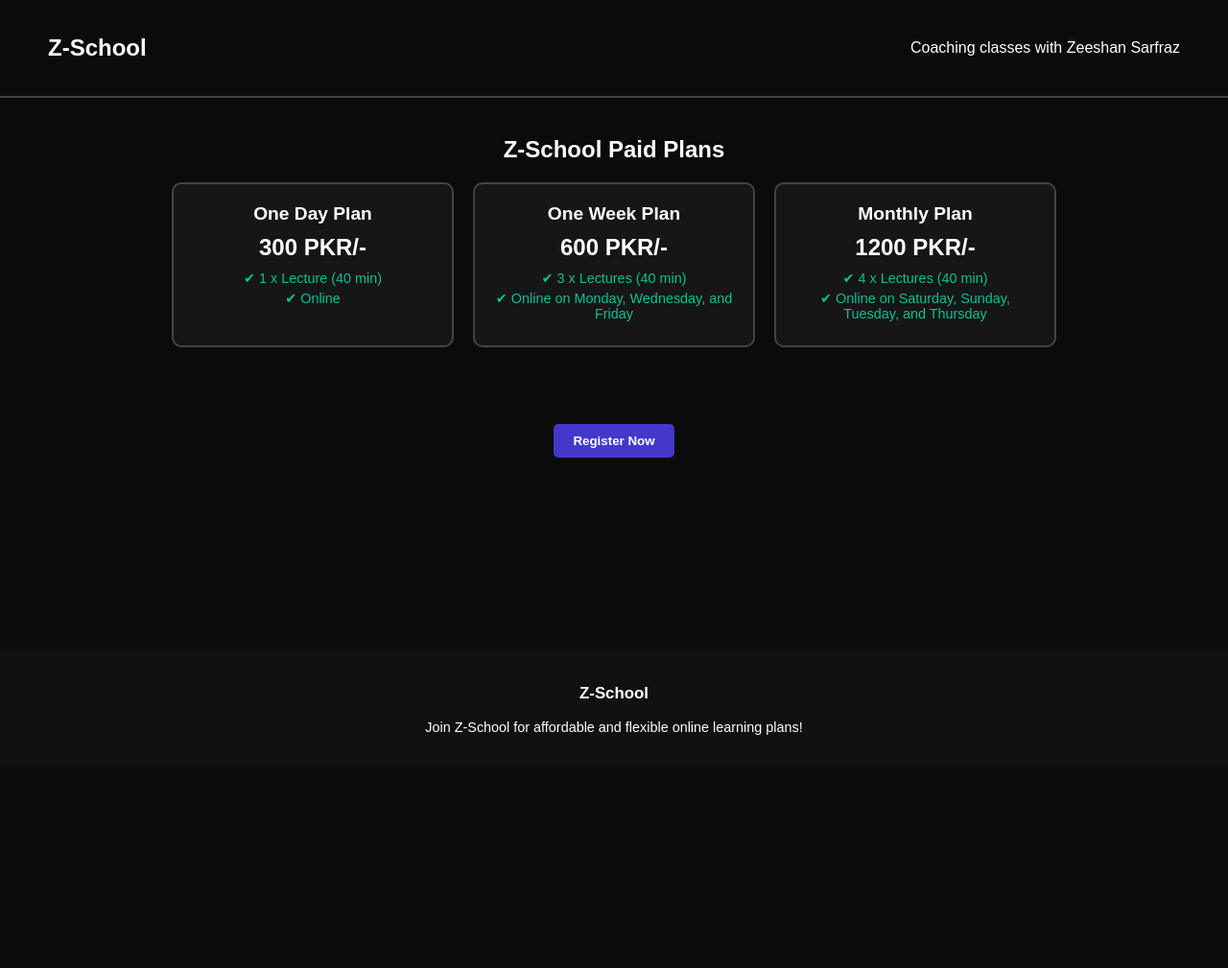
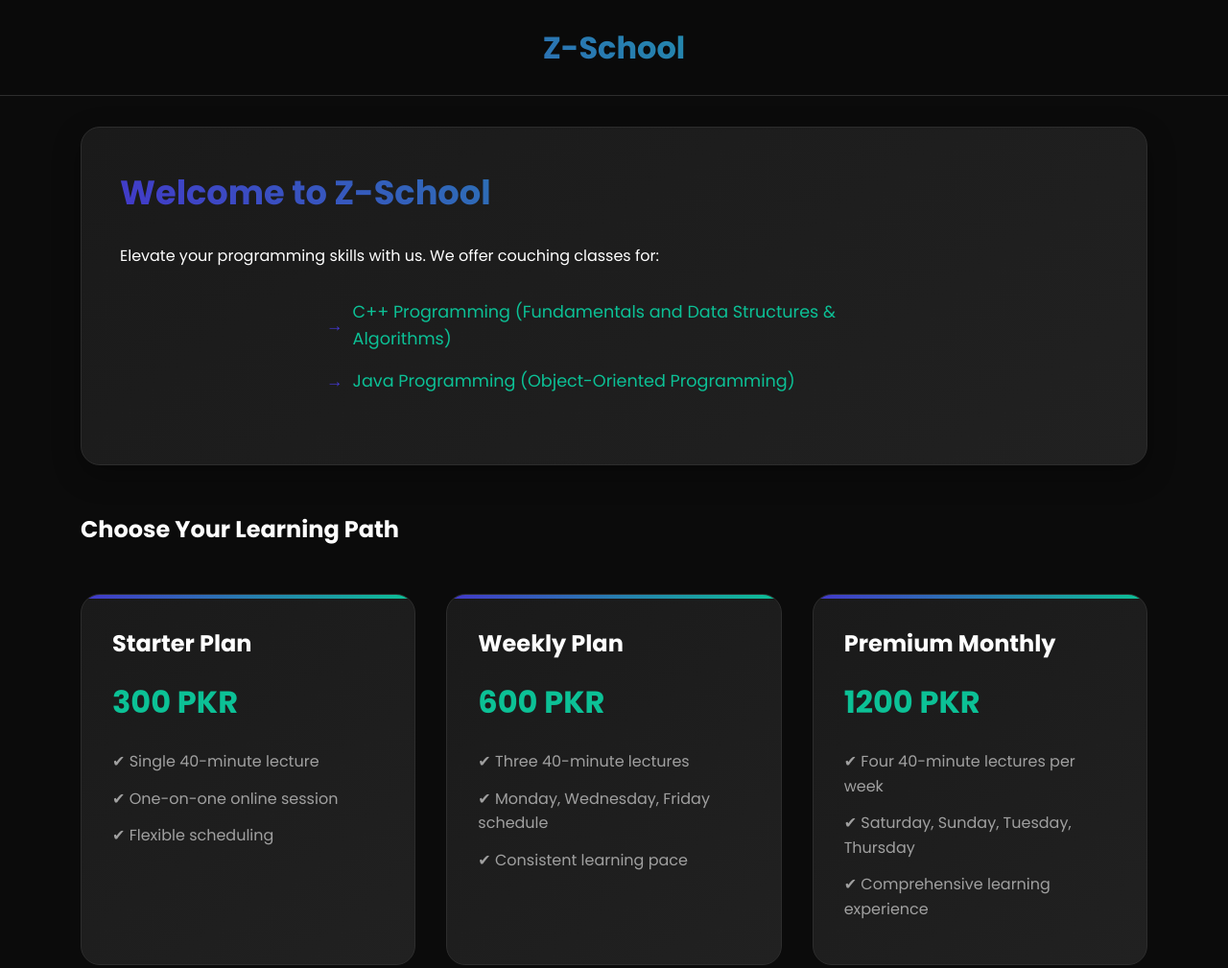
Before and after one commit to xeeshan-zs/zschool, a website: page index.html in a window 1280 px wide. Shown: the top 1009 px of the page at 96% size. Before the commit the page ends 800 px from the top, so only its background shows below. Drawn offline with Linux system fonts and the light colour scheme.

Commit message:
look maxing

```diff
--- a/index.html
+++ b/index.html
@@ -3,156 +3,225 @@
 <head>
     <meta charset="UTF-8">
     <meta name="viewport" content="width=device-width, initial-scale=1.0">
-                            <title>Z-School</title>
+    <title>Z-School - Professional Programming Education</title>
+    <link href="https://fonts.googleapis.com/css2?family=Poppins:wght@300;400;500;600;700&display=swap" rel="stylesheet">
     <style>
+        :root {
+            --primary-color: #4338ca;
+            --accent-color: #0cc196;
+            --bg-dark: #0b0b0b;
+            --bg-light: #161616;
+            --text-light: #ffffff;
+            --border-color: #2d2d2d;
+        }
+
+        * {
+            margin: 0;
+            padding: 0;
+            box-sizing: border-box;
+        }
+
         body {
             display: flex;
             flex-direction: column;
             min-height: 100vh;
-                                    background-color: #0b0b0b;
-                                    color: white;
-                                    font-family: Arial, sans-serif;
+            background-color: var(--bg-dark);
+            color: var(--text-light);
+            font-family: 'Poppins', sans-serif;
+            line-height: 1.6;
+        }
+
+        .header {
+            padding: 1.5rem 5%;
+            background-color: rgba(11, 11, 11, 0.95);
+            backdrop-filter: blur(10px);
+            border-bottom: 1px solid var(--border-color);
+            position: sticky;
+            top: 0;
+            z-index: 1000;
+        }
+
+        .header h1 {
+            font-size: 2rem;
+            font-weight: 700;
+            background: linear-gradient(45deg, var(--primary-color), var(--accent-color));
+            -webkit-background-clip: text;
+            color: transparent;
             text-align: center;
-                                    margin: 0;
-                                    padding: 0;
         }
-                                .header {
-                                    display: flex;
-                                    justify-content: space-between;
-                                    align-items: center;
-                                    padding: 20px 50px;
-                                    background-color: #0b0b0b;
-                                    border-bottom: 2px solid #444;
-                                }
-                                .header h1 {
-                                    font-size: 1.5em;
-                                }
-                                .header a {
-                                    color: white;
-                                    font-size: 1em;
-                                }
+
         .container {
             flex: 1;
-                                    width: 80%;
-                                    margin: auto;
-                                    padding: 20px;
+            width: 90%;
+            max-width: 1200px;
+            margin: 2rem auto;
+            padding: 0 20px;
         }
+
+        .intro-section {
+            background: linear-gradient(145deg, #1a1a1a, #212121);
+            border-radius: 20px;
+            padding: 2.5rem;
+            margin-bottom: 3rem;
+            border: 1px solid var(--border-color);
+            box-shadow: 0 10px 30px rgba(0, 0, 0, 0.3);
+        }
+
+        .intro-section h2 {
+            font-size: 2.2rem;
+            margin-bottom: 1.5rem;
+            background: linear-gradient(45deg, var(--primary-color), var(--accent-color));
+            -webkit-background-clip: text;
+            color: transparent;
+        }
+
+        .courses {
+            max-width: 600px;
+            margin: 1.5rem auto;
+        }
+
+        .courses p {
+            color: var(--accent-color);
+            font-size: 1.1rem;
+            padding: 0.5rem 0;
+            display: flex;
+            align-items: center;
+        }
+
+        .courses p::before {
+            content: "→";
+            margin-right: 10px;
+            color: var(--primary-color);
+        }
+
         .plans {
-                                    display: flex;
-                                    justify-content: center;
-                                    gap: 20px;
-                                    margin-bottom: 30px;
-                                    flex-wrap: wrap;
+            display: grid;
+            grid-template-columns: repeat(auto-fit, minmax(280px, 1fr));
+            gap: 2rem;
+            margin: 3rem 0;
         }
+
         .plan {
-                                    background-color: #161616;
-                                    border: 2px solid #444;
-                                    padding: 20px;
-                                    width: 250px;
-                                    border-radius: 10px;
-                                    text-align: center;
-                                    margin-bottom: 20px;
+            background: linear-gradient(145deg, #1a1a1a, #212121);
+            border: 1px solid var(--border-color);
+            padding: 2rem;
+            border-radius: 20px;
+            transition: transform 0.3s ease, box-shadow 0.3s ease;
+            position: relative;
+            overflow: hidden;
         }
+
+        .plan:hover {
+            transform: translateY(-5px);
+            box-shadow: 0 10px 30px rgba(67, 56, 202, 0.1);
+        }
+
+        .plan::before {
+            content: '';
+            position: absolute;
+            top: 0;
+            left: 0;
+            right: 0;
+            height: 4px;
+            background: linear-gradient(90deg, var(--primary-color), var(--accent-color));
+        }
+
         .plan h3 {
-                                    margin: 0;
-                                    font-size: 1.2em;
+            font-size: 1.5rem;
+            margin-bottom: 1rem;
+            color: var(--text-light);
         }
+
         .plan h2 {
-                                    margin: 10px 0;
-                                    font-size: 1.5em;
-                                    font-weight: bold;
+            font-size: 2rem;
+            color: var(--accent-color);
+            margin-bottom: 1.5rem;
         }
+
         .plan p {
-                                    color: #0cc196;
-                                    font-size: 0.9em;
-                                    margin: 5px 0;
+            color: #a0a0a0;
+            margin: 0.8rem 0;
+            font-size: 1rem;
         }
+
         .register-btn {
-                                    background-color: #4338ca;
+            background: linear-gradient(45deg, var(--primary-color), #5647d2);
             color: white;
-                                    padding: 10px 20px;
+            padding: 1rem 2.5rem;
             border: none;
-                                    border-radius: 5px;
+            border-radius: 50px;
+            font-size: 1.1rem;
+            font-weight: 600;
             cursor: pointer;
-                                    font-weight: bold;
-                                    margin-top: 30px;
+            transition: transform 0.3s ease, box-shadow 0.3s ease;
+            margin: 2rem 0;
         }
+
+        .register-btn:hover {
+            transform: translateY(-2px);
+            box-shadow: 0 10px 20px rgba(67, 56, 202, 0.2);
+        }
+
         .contact-options {
             display: none;
-                                    margin-top: 20px;
+            gap: 1rem;
+            justify-content: center;
+            margin-top: 2rem;
         }
+
+        .contact-btn, .email-btn {
+            padding: 0.8rem 2rem;
+            border: none;
+            border-radius: 50px;
+            font-weight: 600;
+            cursor: pointer;
+            transition: transform 0.3s ease;
+            font-size: 1rem;
+        }
+
         .contact-btn {
             background-color: #25D366;
             color: white;
-                                    padding: 10px 20px;
-                                    border: none;
-                                    border-radius: 5px;
-                                    cursor: pointer;
-                                    font-weight: bold;
-                                    margin: 10px;
         }
+
         .email-btn {
             background-color: #D44638;
             color: white;
-                                    padding: 10px 20px;
-                                    border: none;
-                                    border-radius: 5px;
-                                    cursor: pointer;
-                                    font-weight: bold;
-                                    margin: 10px;
         }
+
+        .contact-btn:hover, .email-btn:hover {
+            transform: translateY(-2px);
+        }
+
         footer {
-                                    padding: 20px;
             background-color: #111;
-                                    font-size: 0.9em;
+            padding: 2rem;
             text-align: center;
+            border-top: 1px solid var(--border-color);
         }
+
+        footer h3 {
+            font-size: 1.5rem;
+            margin-bottom: 1rem;
+            color: var(--accent-color);
+        }
+
         @media (max-width: 768px) {
-                                    .header {
-                                        flex-direction: column;
-                                        padding: 20px;
+            .container {
+                width: 95%;
+                padding: 0 10px;
             }
-                                    .header h1 {
-                                        font-size: 1.2em;
+
+            .intro-section {
+                padding: 1.5rem;
             }
-                                    .header a {
-                                        font-size: 0.9em;
+
+            .plan {
+                padding: 1.5rem;
             }
-                                    .container {
-                                        width: 90%;
-                                        padding: 10px;
-                                    }
-                                    .plans {
-                                        flex-direction: column;
-                                        align-items: center;
-                                    }
-                                    .plan {
-                                        width: 100%;
-                                        max-width: 300px;
-                                    }
-                                }
-                                @media (max-width: 480px) {
-                                    .header {
-                                        padding: 10px;
-                                    }
-                                    .header h1 {
-                                        font-size: 1em;
-                                    }
-                                    .header a {
-                                        font-size: 0.8em;
-                                    }
-                                    .container {
-                                        width: 100%;
-                                        padding: 5px;
-                                    }
-                                    .plan {
-                                        padding: 10px;
-                                        width: 100%;
-                                        max-width: 250px;
-                                    }
+
             .register-btn {
-                                        padding: 8px 16px;
-                                        font-size: 0.9em;
+                padding: 0.8rem 2rem;
             }
         }
     </style>
@@ -160,44 +229,55 @@
 <body>
 <header class="header">
     <h1>Z-School</h1>
-                            <br>
-                            <p>Coaching classes with Zeeshan Sarfraz</p>
 </header>
 <div class="container">
-                            <h2>Z-School Paid Plans</h2>
+    <div class="intro-section">
+        <h2>Welcome to Z-School</h2>
+        <p>Elevate your programming skills with us. We offer couching classes for:</p>
+        <div class="courses">
+            <p>C++ Programming (Fundamentals and Data Structures & Algorithms)</p>
+            <p>Java Programming (Object-Oriented Programming)</p>
+        </div>
+    </div>
+
+    <h2>Choose Your Learning Path</h2>
     <div class="plans">
         <div class="plan">
-                                    <h3>One Day Plan</h3>
-                                    <h2>300 PKR/-</h2>
-                                    <p>✔ 1 x Lecture (40 min)</p>
-                                    <p>✔ Online</p>
+            <h3>Starter Plan</h3>
+            <h2>300 PKR</h2>
+            <p>✔ Single 40-minute lecture</p>
+            <p>✔ One-on-one online session</p>
+            <p>✔ Flexible scheduling</p>
         </div>
         <div class="plan">
-                                    <h3>One Week Plan</h3>
-                                    <h2>600 PKR/-</h2>
-                                    <p>✔ 3 x Lectures (40 min)</p>
-                                    <p>✔ Online on Monday, Wednesday, and Friday</p>
+            <h3>Weekly Plan</h3>
+            <h2>600 PKR</h2>
+            <p>✔ Three 40-minute lectures</p>
+            <p>✔ Monday, Wednesday, Friday schedule</p>
+            <p>✔ Consistent learning pace</p>
         </div>
         <div class="plan">
-                                    <h3>Monthly Plan</h3>
-                                    <h2>1200 PKR/-</h2>
-                                    <p>✔ 4 x Lectures (40 min)</p>
-                                    <p>✔ Online on Saturday, Sunday, Tuesday, and Thursday</p>
+            <h3>Premium Monthly</h3>
+            <h2>1200 PKR</h2>
+            <p>✔ Four 40-minute lectures per week</p>
+            <p>✔ Saturday, Sunday, Tuesday, Thursday</p>
+            <p>✔ Comprehensive learning experience</p>
         </div>
     </div>
-                            <button class="register-btn" onclick="showContactOptions()">Register Now</button>
+    <button class="register-btn" onclick="showContactOptions()">Start Learning Today</button>
     <div class="contact-options" id="contactOptions">
-                                <button class="contact-btn" onclick="window.location.href='https://wa.me/923109233844'">WhatsApp</button>
-                                <button class="email-btn" onclick="window.location.href='mailto:zeeshan.sarfraz@atrons.net'">Email</button>
+        <button class="contact-btn" onclick="window.location.href='https://wa.me/923109233844'">Contact via WhatsApp</button>
+        <button class="email-btn" onclick="window.location.href='mailto:zeeshan.sarfraz@atrons.net'">Send Email</button>
     </div>
 </div>
 <footer>
     <h3>Z-School</h3>
-                            <p>Join Z-School for affordable and flexible online learning plans!</p>
+    <p>Join Z-School for affordable and flexible online learning</p>
 </footer>
 <script>
     function showContactOptions() {
-                                document.getElementById('contactOptions').style.display = 'block';
+        const contactOptions = document.getElementById('contactOptions');
+        contactOptions.style.display = contactOptions.style.display === 'none' ? 'flex' : 'none';
     }
 </script>
 </body>
```
Lines whose indentation alone changed are shown as unchanged.
